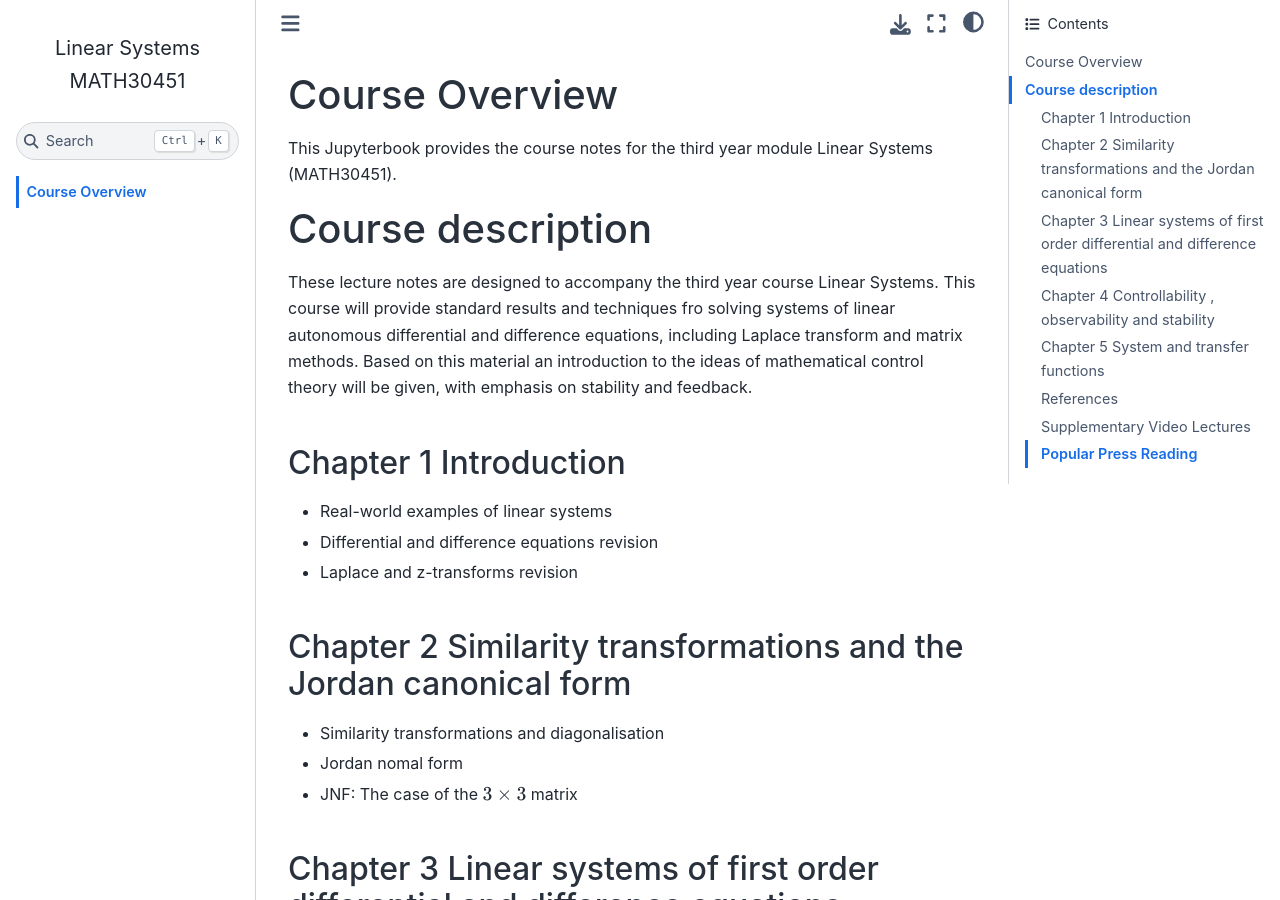
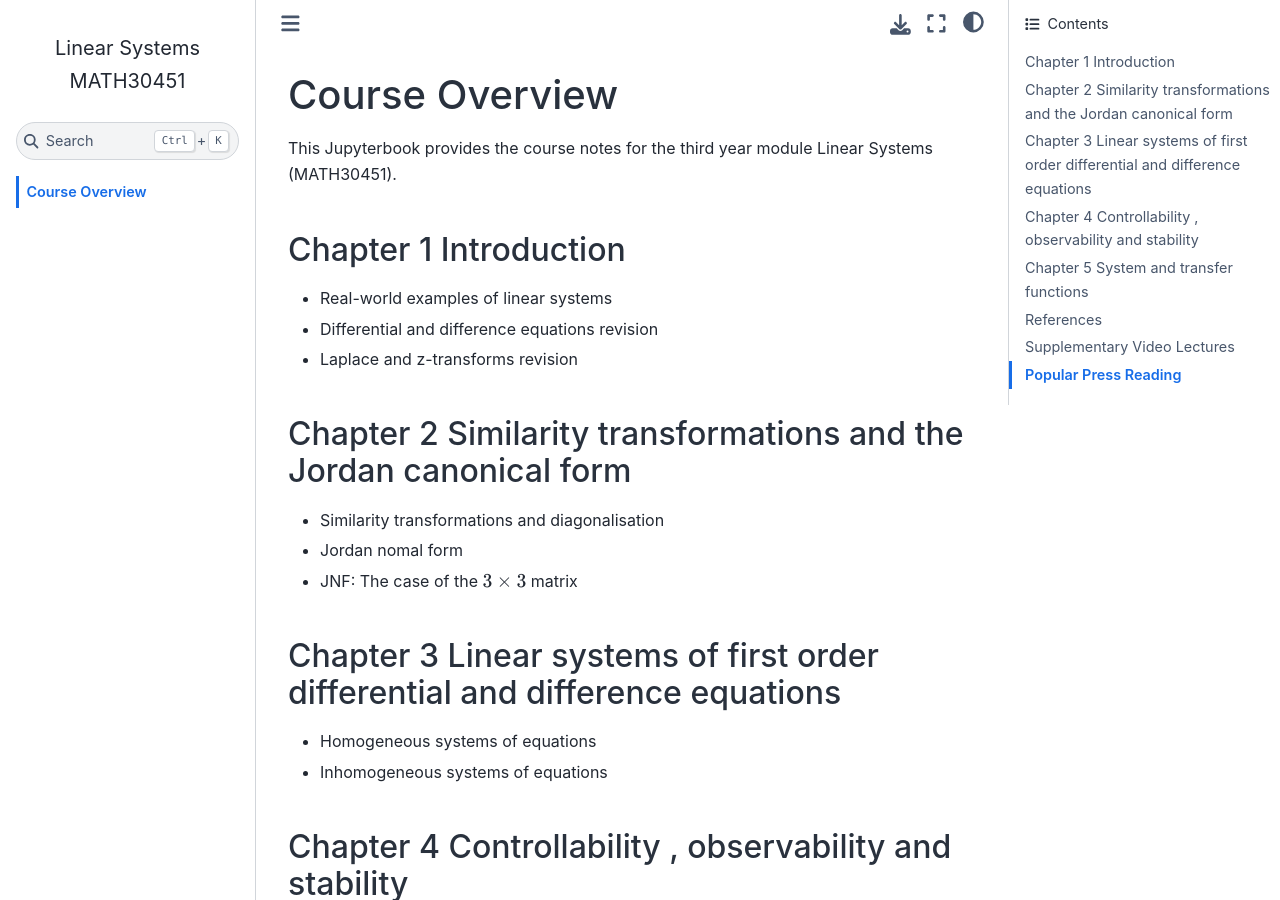
Before and after one commit to jjcrofts77/Linear-Systems-MATH30451, a Jupyter Book: the page built from intro.md, in a window 1280 px wide and 900 px high. Built offline with Jupyter Book 1.0.4 settings and Sphinx 7.4.7 and the Sphinx Book theme 1.1.4, drawn with Linux system fonts in a browser that asks for light colours; pages that are not in the unit, such as notebooks, are missing from menus.

Commit message:
Update intro.md

```diff
--- a/intro.md
+++ b/intro.md
@@ -2,13 +2,6 @@
 # Course Overview
 
 This Jupyterbook provides the course notes for the third year module Linear Systems (MATH30451).
-
-# Course description
-
-These lecture notes are designed to accompany the third year course Linear Systems. This course will provide
-standard results and techniques fro solving systems of linear autonomous differential and difference equations,
-including Laplace transform and matrix methods. Based on this material an introduction to the ideas of mathematical
-control theory will be given, with emphasis on stability and feedback.
 
 ### Chapter 1 Introduction
    - Real-world examples of linear systems
```
